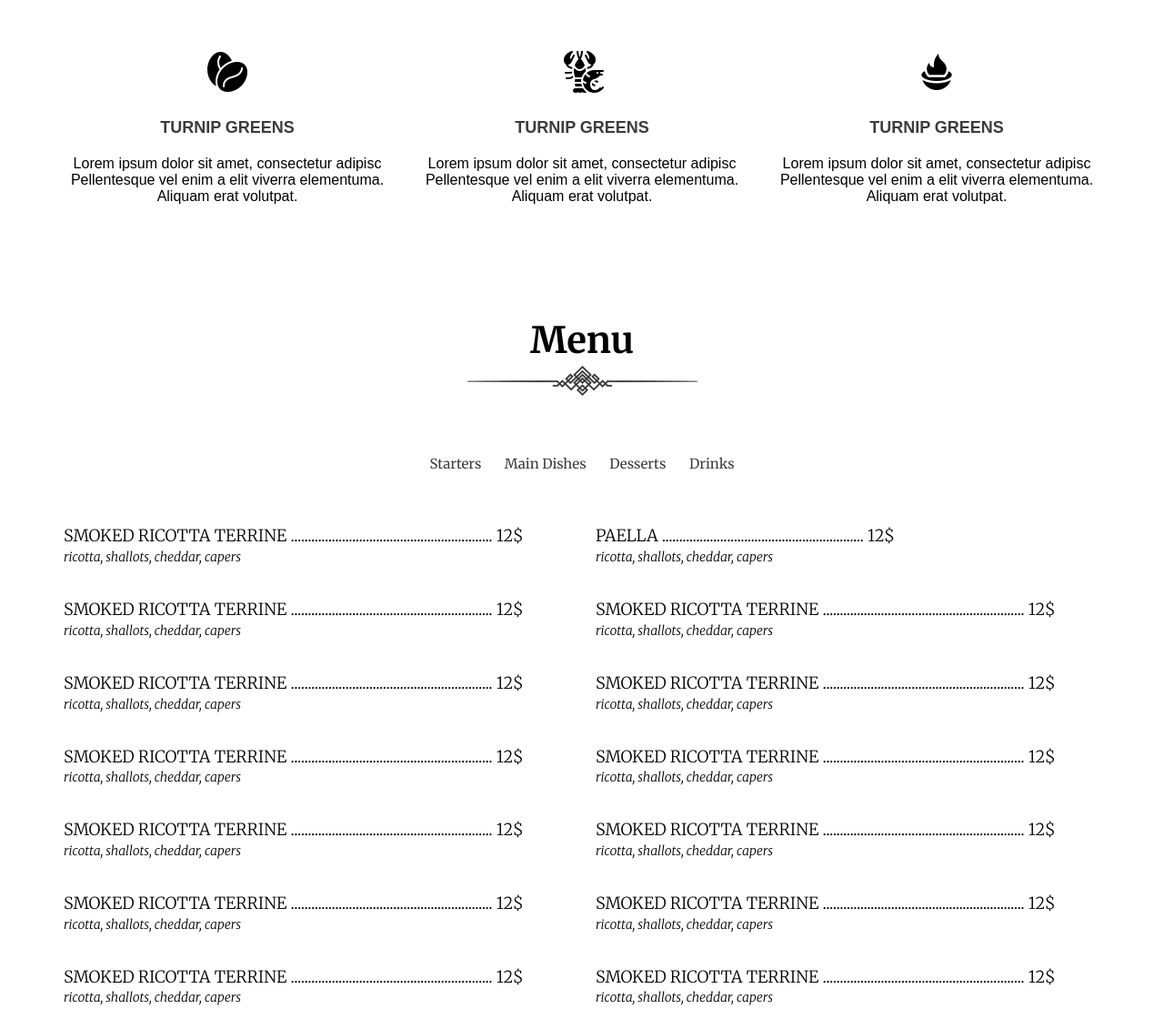
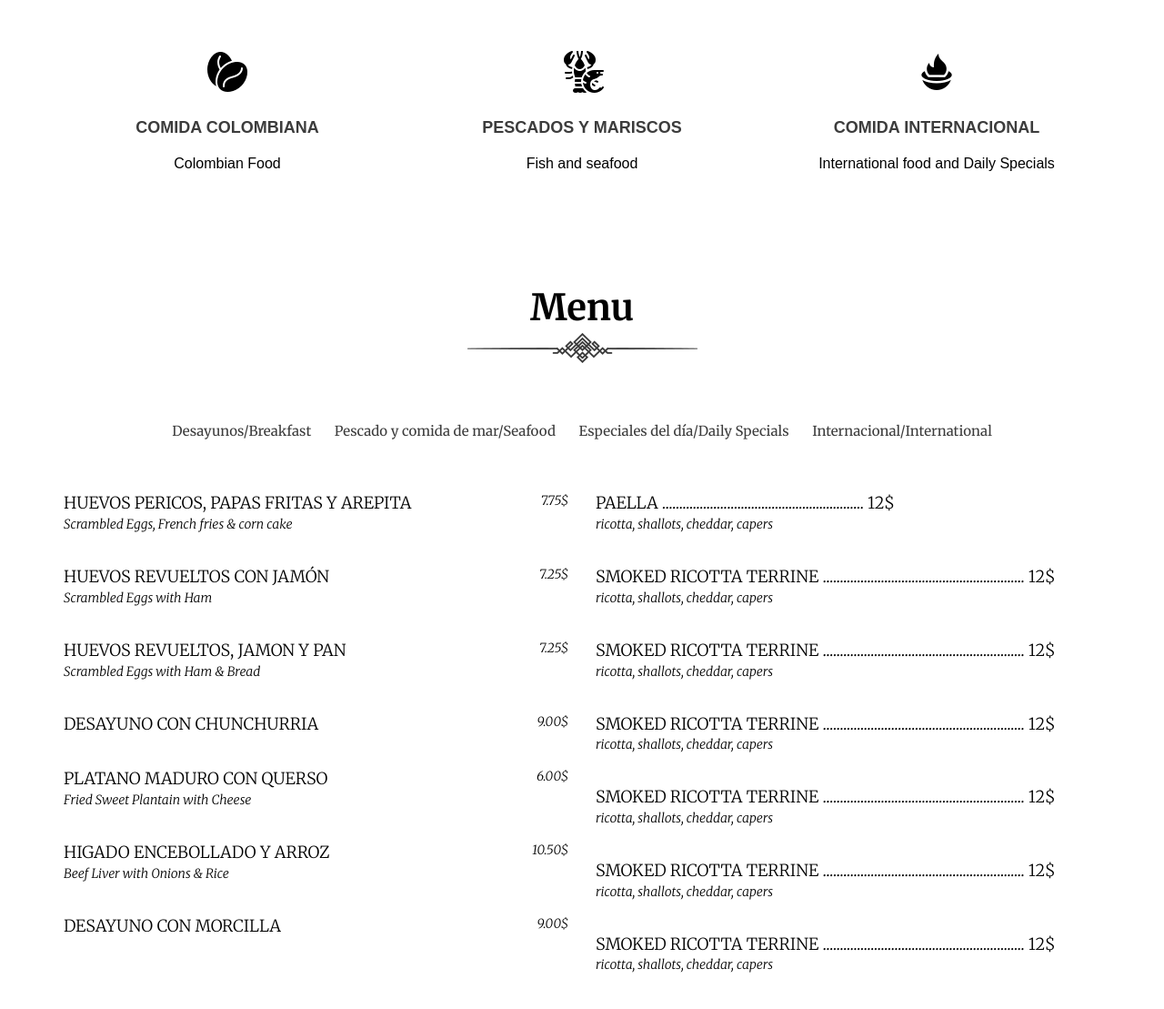
Before and after one commit to jaime-echeverry/elCarretero, a plain HTML site: page index.html in a window 1280 px wide. Shown: the part 700-1809 px from the top of the page at 91% size. Drawn offline with Linux system fonts and the light colour scheme.

Commit message:
Update index.html

```diff
--- a/index.html
+++ b/index.html
@@ -44,9 +44,9 @@
 
 						  <ul class="nav navbar-nav navbar-right">
 							<li class="active"><a href="#home">Home</a></li>
-							<li><a href="#features">FEATURES</a></li>
-							<li><a href="#menus">MENU</a></li>
-							<li><a href="#footer">CONTACT</a></li>
+							<li><a href="#features">Features</a></li>
+							<li><a href="#menus">Menu</a></li>
+							<li><a href="#footer">Contact</a></li>
 
 						  </ul>
 						</div><!-- /.navbar-collapse -->
@@ -96,22 +96,22 @@
 					<div class="col-md-4">
 						<div class="sinle_features wow slideInUp" data-wow-duration="1s">
 							<img src="images/cofee.png" alt="" />
-							<h5>Turnip greens</h5>
-							<p>Lorem ipsum dolor sit amet, consectetur adipisc Pellentesque vel enim a elit viverra elementuma. Aliquam erat volutpat. </p>
+							<h5>Comida Colombiana</h5>
+							<p>Colombian Food </p>
 						</div>
 					</div>
 					<div class="col-md-4">
 						<div class="sinle_features wow slideInUp" data-wow-duration="1.5s">
 							<img src="images/sea.png" alt="" />
-							<h5>Turnip greens</h5>
-							<p>Lorem ipsum dolor sit amet, consectetur adipisc Pellentesque vel enim a elit viverra elementuma. Aliquam erat volutpat. </p>
+							<h5>Pescados y mariscos</h5>
+							<p>Fish and seafood </p>
 						</div>
 					</div>
 					<div class="col-md-4">
 						<div class="sinle_features wow slideInUp" data-wow-duration="2s">
 							<img src="images/mex.png" alt="" />
-							<h5>Turnip greens</h5>
-							<p>Lorem ipsum dolor sit amet, consectetur adipisc Pellentesque vel enim a elit viverra elementuma. Aliquam erat volutpat. </p>
+							<h5>Comida Internacional</h5>
+							<p>International food and Daily Specials </p>
 						</div>
 					</div>
 				</div>
@@ -132,10 +132,10 @@
 
 					<div class="menus_top_menu text-center wow slideInDown" data-wow-duration="1.5s">
 						<ul class="menu-link">
-							<li class="active"><a class="breakfast">Starters</a></li>
-							<li><a class="seafood">Main Dishes</a></li>
-							<li><a class="daily-specials">Desserts</a></li>
-							<li><a class="international">Drinks</a></li>
+							<li class="active"><a class="breakfast">Desayunos/Breakfast</a></li>
+							<li><a class="seafood">Pescado y comida de mar/Seafood</a></li>
+							<li><a class="daily-specials">Especiales del día/Daily Specials</a></li>
+							<li><a class="international">Internacional/International</a></li>
 						</ul>
 					</div>
 
@@ -144,13 +144,13 @@
 							<div class="col-md-6 col-sm-6 col-xs-12">
 								<div class="single_menus wow slideInLeft" data-wow-duration="1.5s">
 									<ul>
-										<li> SMOKED RICOTTA TERRINE   ........................................................... 12$ <span> ricotta, shallots, cheddar, capers</span></li>
-										<li> SMOKED RICOTTA TERRINE   ........................................................... 12$ <span> ricotta, shallots, cheddar, capers</span></li>
-										<li> SMOKED RICOTTA TERRINE   ........................................................... 12$ <span> ricotta, shallots, cheddar, capers</span></li>
-										<li> SMOKED RICOTTA TERRINE   ........................................................... 12$ <span> ricotta, shallots, cheddar, capers</span></li>
-										<li> SMOKED RICOTTA TERRINE   ........................................................... 12$ <span> ricotta, shallots, cheddar, capers</span></li>
-										<li> SMOKED RICOTTA TERRINE   ........................................................... 12$ <span> ricotta, shallots, cheddar, capers</span></li>
-										<li> SMOKED RICOTTA TERRINE   ........................................................... 12$ <span> ricotta, shallots, cheddar, capers</span></li>
+										<li> HUEVOS PERICOS, PAPAS FRITAS Y AREPITA<span class = "price">7.75$</span> <span> Scrambled Eggs, French fries & corn cake</span></li>
+										<li> HUEVOS REVUELTOS CON JAMÓN<span class = "price">7.25$ </span><span> Scrambled Eggs with Ham</span></li>
+										<li> HUEVOS REVUELTOS, JAMON Y PAN<span class = "price">7.25$ </span><span> Scrambled Eggs with Ham & Bread</span></li>
+										<li> DESAYUNO CON CHUNCHURRIA<span class = "price">9.00$ </span><span> </span></li>
+										<li> PLATANO MADURO CON QUERSO<span class = "price">6.00$ </span><span> Fried Sweet Plantain with Cheese</span></li>
+										<li> HIGADO ENCEBOLLADO Y ARROZ<span class = "price"> 10.50$</span> <span> Beef Liver with Onions & Rice</span></li>
+										<li> DESAYUNO CON MORCILLA<span class = "price">9.00$</span><span> </span></li>
 
 									</ul>
 								</div>
@@ -289,17 +289,16 @@
 							<div class="row">
 								<div class="col-sm-6">
 									<div class="single_contact text-left">
-										<h5>Veggie </h5>
-										<span>3428 Magnolia Avenue</span>
-										<span>Hackettstown, NJ 07840</span>
+										<h5>El Carretero Restaurant</h5>
+										<span>2116 Bergenline Ave</span>
+										<span>Union City, NJ 07087</span>
 									</div>
 								</div>
 
 								<div class="col-sm-6">
 									<div class="single_contact text-left">
 										<h5>Reservations</h5>
-										<span>reservations@vegggie.com</span>
-										<span>+48 202-555-0114</span>
+										<span>+1 201-867-3771</span>
 									</div>
 								</div>
 							</div>
```
